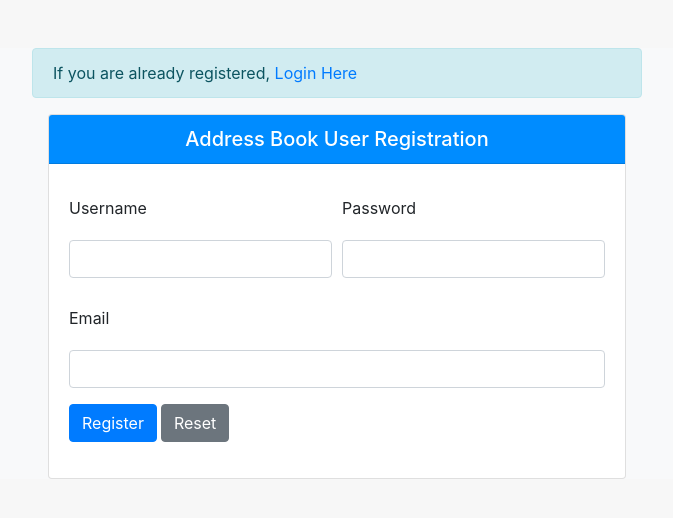
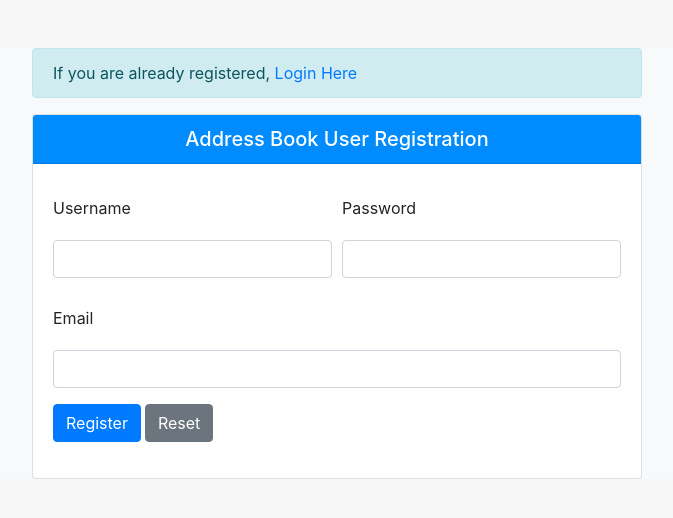
Before and after one commit to ajinkyakambe/cfp-addressbook, a React (Create React App) app: page /register in a window 1280 px wide. Shown: the top 518 px of the page, without its empty margins (303-976 px from the left). Built offline with nearby package versions, Linux system fonts and the light colour scheme.

Commit message:
modified the css registration

```diff
--- a/src/registration/Registration.jsx
+++ b/src/registration/Registration.jsx
@@ -36,7 +36,7 @@ function Registration(){
             <div className="alert alert-info">
                If you are already registered, <Link to="/login">Login Here</Link>
             </div>
-          <div className="card m-3">
+          <div className="card ">
                 <h5 className="card-header">Address Book User Registration</h5>
                 <div className="card-body">
                     <form onSubmit={handleSubmit(onSubmit)}>
```
